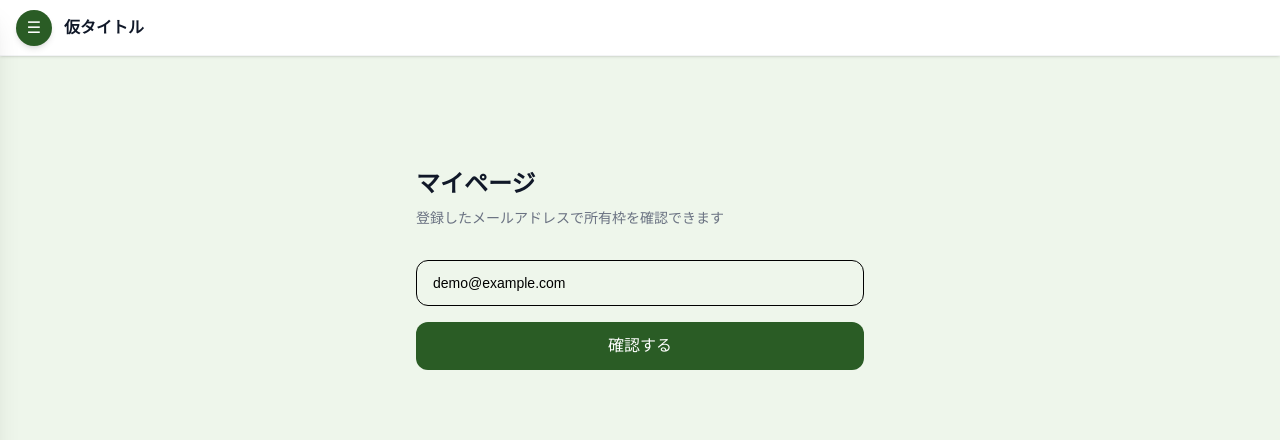
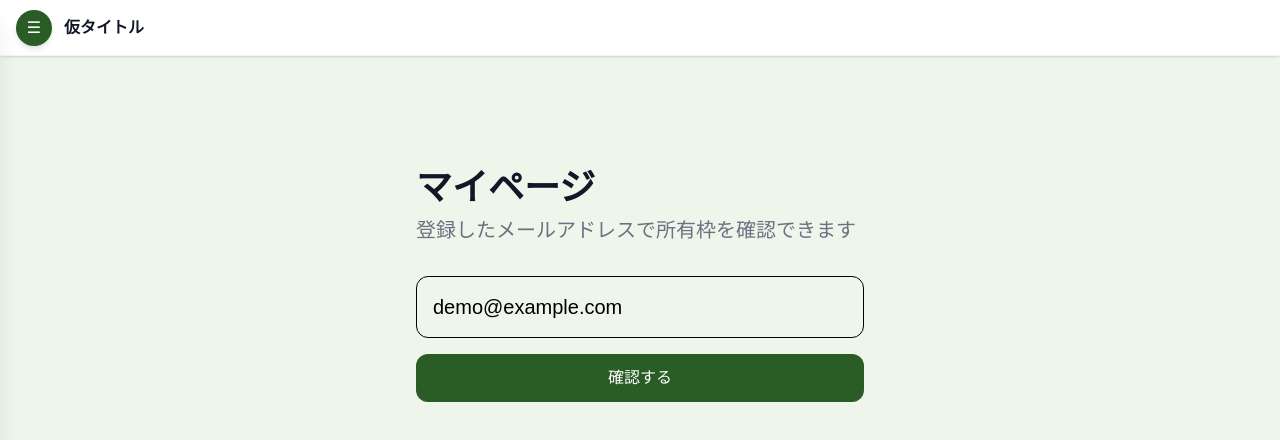
Before and after one commit to KchaiI/58hackathon_2026, a Next.js app in the folder frontend/: page /supporter in a window 1280 px wide. Shown: the top 440 px of the page. Built offline with nearby package versions, Linux system fonts and the light colour scheme.

Commit message:
文字をデカく

```diff
--- a/frontend/app/producer/dashboard/page.tsx
+++ b/frontend/app/producer/dashboard/page.tsx
@@ -244,14 +244,14 @@ export default function ProducerDashboard() {
     return (
       <main className="w-full px-12 py-8">
         <div className="max-w-md mx-auto mt-20">
-          <h1 className="text-2xl font-bold text-[#1a1a1a] mb-2">生産者ダッシュボード</h1>
-          <p className="text-[#9a9080] text-sm mb-8">登録したメールアドレスで確認できます</p>
+          <h1 className="text-4xl font-bold text-[#1a1a1a] mb-2">生産者ダッシュボード</h1>
+          <p className="text-[#9a9080] text-xl mb-8">登録したメールアドレスで確認できます</p>
           <form onSubmit={handleSubmit} className="space-y-4">
             <input
               type="email" required value={email}
               onChange={e => setEmail(e.target.value)}
               placeholder="メールアドレスを入力"
-              className="w-full border border-black rounded-xl px-4 py-3 text-sm text-black focus:outline-none focus:border-[#1a3a5c] transition"
+              className="w-full border border-black rounded-xl px-4 py-4 text-xl text-black focus:outline-none focus:border-[#1a3a5c] transition"
             />
             <button
               type="submit" disabled={loading}
--- a/frontend/app/supporter/page.tsx
+++ b/frontend/app/supporter/page.tsx
@@ -131,8 +131,8 @@ export default function MyPage() {
     return (
       <main className="w-full px-12 py-8">
         <div className="max-w-md mx-auto mt-20">
-          <h1 className="text-2xl font-bold text-gray-900 mb-2">マイページ</h1>
-          <p className="text-gray-500 text-sm mb-8">
+          <h1 className="text-4xl font-bold text-gray-900 mb-2">マイページ</h1>
+          <p className="text-gray-500 text-xl mb-8">
             登録したメールアドレスで所有枠を確認できます
           </p>
           <form onSubmit={handleSubmit} className="space-y-4">
@@ -142,7 +142,7 @@ export default function MyPage() {
               value={email}
               onChange={(e) => setEmail(e.target.value)}
               placeholder="メールアドレスを入力"
-              className="w-full border border-black rounded-xl px-4 py-3 text-sm text-black focus:outline-none focus:border-[#3a7a30] transition"
+              className="w-full border border-black rounded-xl px-4 py-4 text-xl text-black focus:outline-none focus:border-[#3a7a30] transition"
             />
             <button
               type="submit"
```
